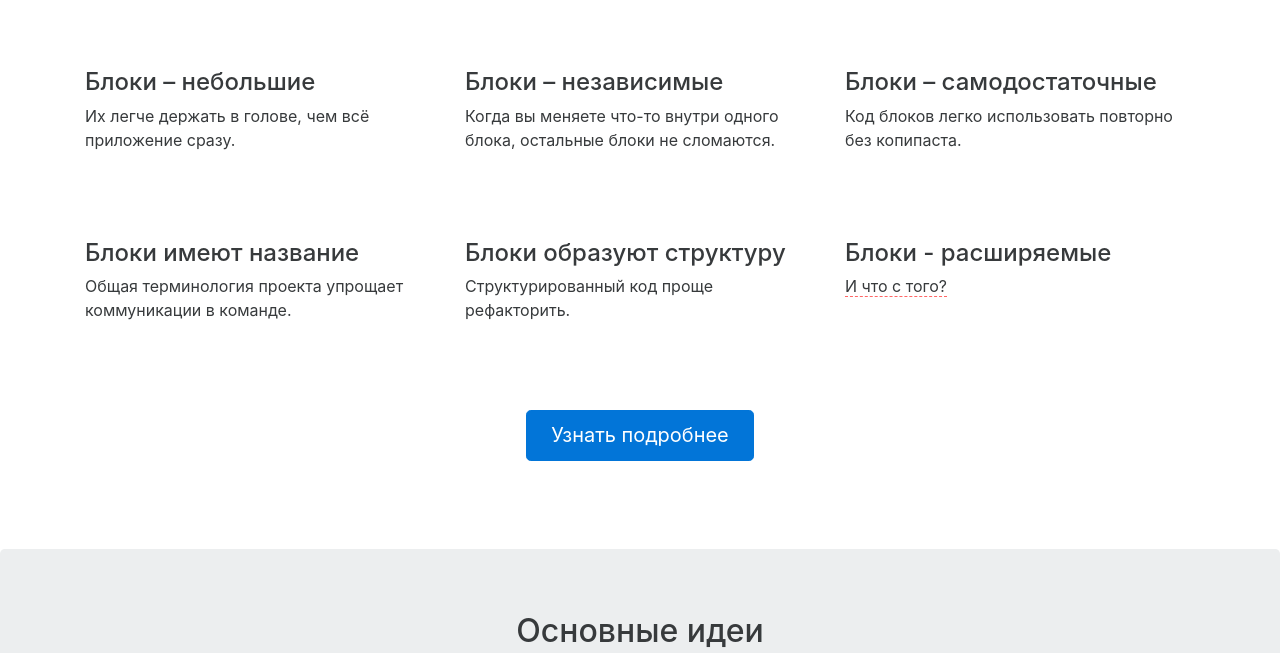
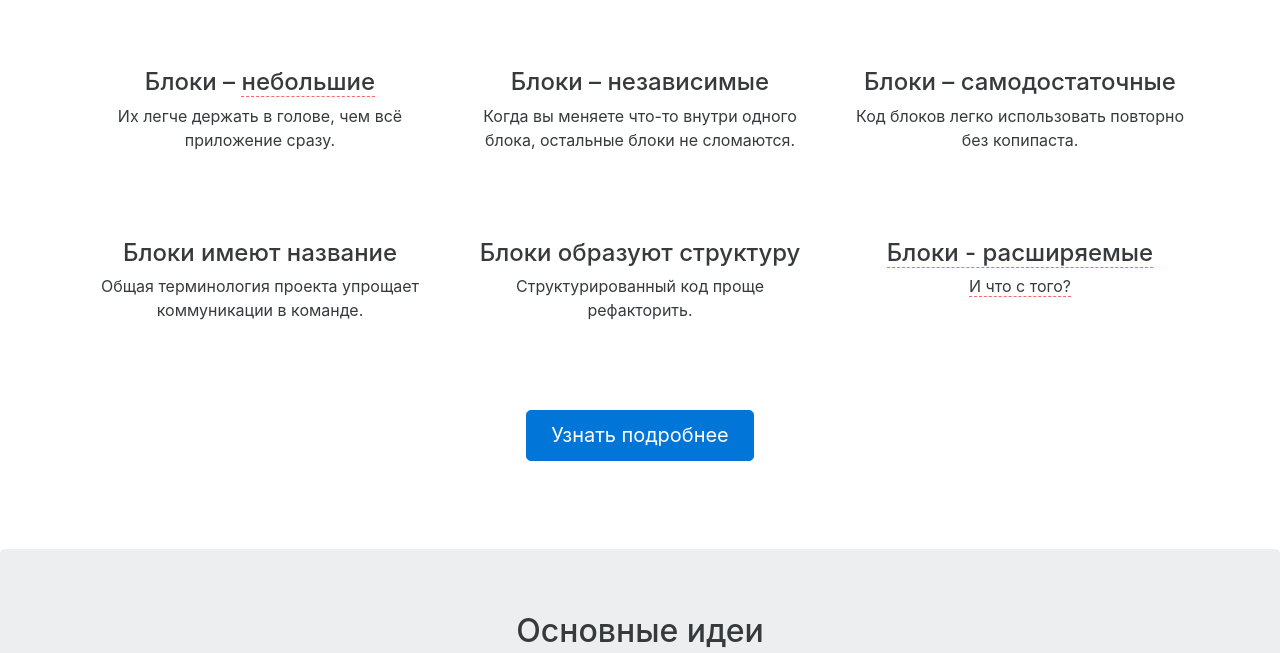
Before and after one commit to dima117/mmorda, a plain HTML site: page index.html in a window 1280 px wide. Shown: the part 600-1253 px from the top of the page. Drawn offline with Linux system fonts and the light colour scheme.

Commit message:
small fix

```diff
--- a/index.html
+++ b/index.html
@@ -74,7 +74,6 @@
         <section class="jumbotron text-xs-center xxx ">
             <div class="container">
                 <img src="bem.png" class="logo">
-                <!--<img src="https://github.com/bem/bem-identity/raw/master/sign/sign.png" class="logo">-->
 
                 <h1 class="jumbotron-heading">Методология</h1>
                 <p class="lead text-muted">
@@ -86,7 +85,7 @@
                 </p>
             </div>
         </section>
-        <section class="container xxx">
+        <section class="container xxx text-xs-center">
             <h2 class="text-xs-center">Каким образом БЭМ помогает разработчику?</h2>
             <p class="lead text-xs-center xxx">
                 БЭМ предлагает строить приложение из отдельных блоков <span class="хрень">и описывает
@@ -94,7 +93,7 @@
             </p>
             <div class="row xxx">
                 <div class="col-md-4">
-                    <h4>Блоки &ndash; небольшие</h4>
+                    <h4>Блоки &ndash; <span class="хрень">небольшие</span></h4>
                     <p>Их легче держать в голове, чем всё приложение сразу.</p>
                 </div>
                 <div class="col-md-4">
@@ -116,7 +115,7 @@
                     <p>Структурированный код проще рефакторить.</p>
                 </div>
                 <div class="col-md-4">
-                    <h4>Блоки - расширяемые</h4>
+                    <h4><span class="хрень">Блоки - расширяемые</span></h4>
                     <p><span class="хрень">И что с того?</span></p>
                 </div>
             </div>
```
